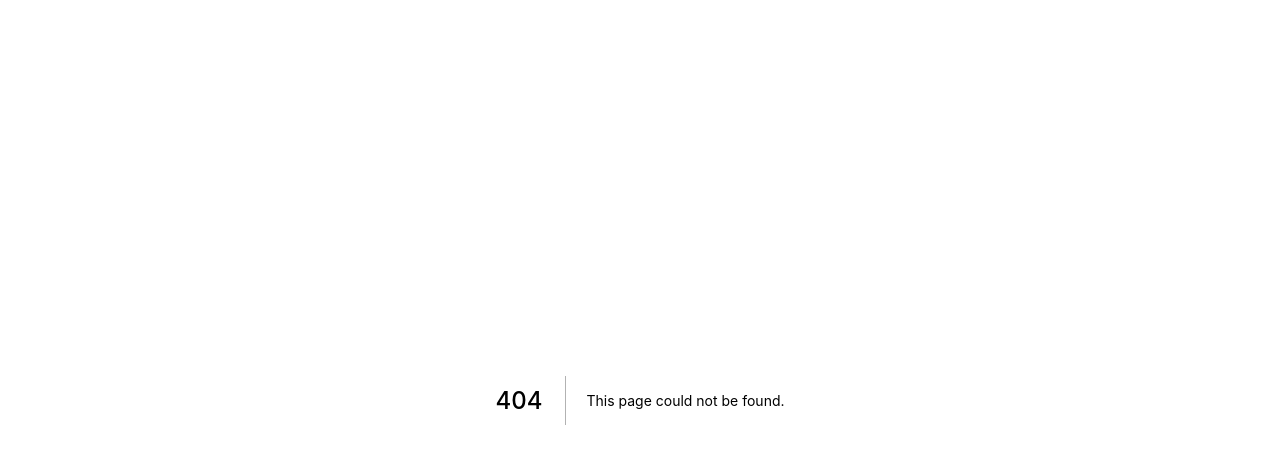
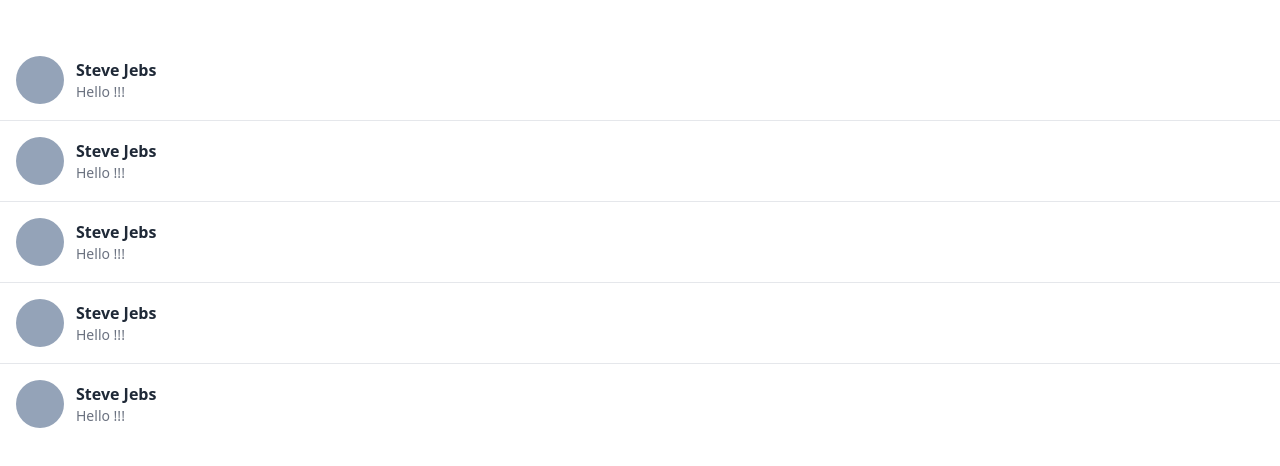
Before and after one commit to kimbro95/NextJS-CloneCoding, a Next.js app: page /chat in a window 1280 px wide. Before the commit this address had no page. Shown: the top 466 px of the page. Built offline with nearby package versions, Linux system fonts and the light colour scheme.

Commit message:
#5.8 Chats

```diff
--- /dev/null
+++ b/pages/chat.tsx
@@ -0,0 +1,19 @@
+import { NextPage } from "next";
+
+const Chats: NextPage = () => {
+    return (
+    <div className="py-10 divide-y-[1px]">
+        {[...Array(5)].map((val, i) => (
+        <div key={i} className="flex items-center space-x-3 py-4 px-4">
+            <div className="h-12 w-12 rounded-full bg-slate-400" />
+            <div>
+                <p className="font-bold text-gray-800">Steve Jebs</p>
+                <p className="text-sm cursor-pointer text-gray-500">Hello !!!</p>
+            </div>
+        </div>
+        ))}
+    </div>
+    );
+}
+
+export default Chats;
--- a/pages/community/[id].tsx
+++ b/pages/community/[id].tsx
@@ -2,7 +2,7 @@
 
 const CommunityDetail: NextPage = () => {
     return (
-    <div>
+    <div className="py-16">
         <span className="inline-flex my-3 ml-4 items-center px-2.5 py-0.5 rounded-full text-xs font-medium bg-gray-100 text-gray-800">
         동네질문
         </span>
--- a/pages/items/[id].tsx
+++ b/pages/items/[id].tsx
@@ -2,7 +2,7 @@
 
 const ItemDetail: NextPage = () => {
     return(
-    <div className="px-4 py-6">
+    <div className="px-4 py-16">
         <div className="mb-2">
             <div className="h-96 bg-slate-500" />
             <div className="flex items-center border-b border-t space-x-3 py-4">
```
Also changed, not shown: memo.txt.
